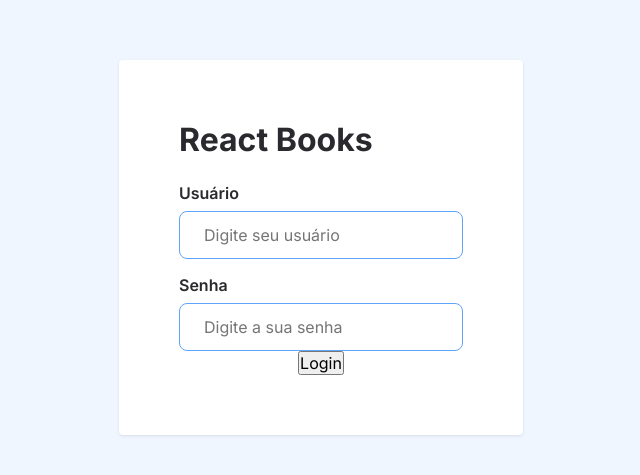
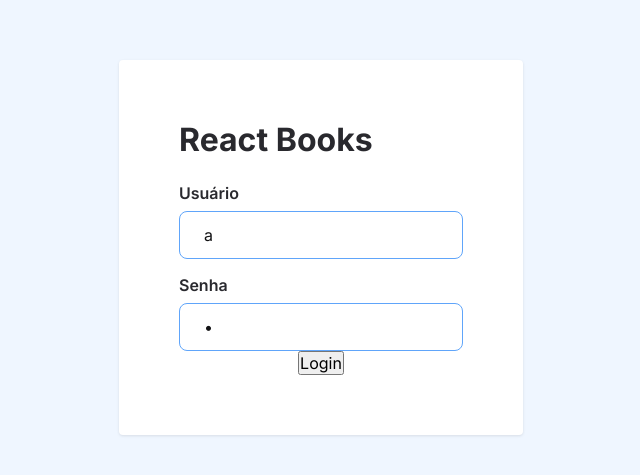
Before and after one commit to marcos-hein/react-books, a React (Vite) app: page /login in a window 1280 px wide. Shown: the part 153-628 px from the top of the page, without its empty margins (319-959 px from the left). Built offline with nearby package versions, Linux system fonts and the light colour scheme.

Commit message:
feat: adiciona validação aos inputs de login

```diff
--- a/src/components/Input/Input.css
+++ b/src/components/Input/Input.css
@@ -3,13 +3,14 @@
   display: flex;
   flex-direction: column;
   align-items: flex-start;
+  position: relative;
 }
 
 .input__wrapper + .input__wrapper {
   margin-top: 1rem;
 }
 
-.input__wrapper input {
+.input__control {
   width: 100%;
   height: 48px;
   padding: 0 1.5rem;
@@ -26,3 +27,14 @@
   font-weight: 600;
   margin-bottom: 0.5rem;
 }
+
+.input__control.--error {
+  border-color: var(--red-600);
+}
+
+.input__error {
+  font-size: 0.875rem;
+  color: var(--red-600);
+  margin-top: 0.25rem;
+  margin-left: 0.25rem;
+}
--- a/src/components/Input/index.tsx
+++ b/src/components/Input/index.tsx
@@ -2,9 +2,13 @@ import './Input.css';
 
 export type InputProps = {
   label?: string;
+  errorMessage?: string;
+  error?: boolean;
 } & React.InputHTMLAttributes<HTMLInputElement>;
 
-export function Input({ label, id, ...rest }: InputProps) {
+export function Input({ label, id, error = false, errorMessage = 'Campo obrigatório', ...rest }: InputProps) {
+  const inputErrorClassName = error ? '--error' : '';
+
   return (
     <div className="input__wrapper">
       {label && (
@@ -12,7 +16,8 @@ export function Input({ label, id, ...rest }: InputProps) {
           {label}
         </label>
       )}
-      <input id={id} {...rest} />
+      <input id={id} className={`input__control ${inputErrorClassName}`} {...rest} />
+      {error && <span className="input__error">{errorMessage}</span>}
     </div>
   );
 }
--- a/src/index.css
+++ b/src/index.css
@@ -19,6 +19,8 @@
   --blue-700: #1d4ed8;
   --blue-800: #1e40af;
   --blue-900: #1e3a8a;
+
+  --red-600: #dc2626;
 }
 
 * {
--- a/src/pages/Login/index.tsx
+++ b/src/pages/Login/index.tsx
@@ -5,14 +5,57 @@ import { useNavigate } from 'react-router-dom';
 import { Input } from '../../components';
 import './Login.css';
 
+type FieldState = {
+  value: string;
+  error: boolean;
+};
+
+type FormData = {
+  username: FieldState;
+  password: FieldState;
+};
+
 export function Login() {
   const dispatch = useDispatch();
   const navigate = useNavigate();
 
-  const [nome, setNome] = useState<string>('');
+  const [formData, setFormData] = useState<FormData>({
+    password: { value: 'a', error: false },
+    username: { value: 'a', error: false },
+  });
+
+  function handleChange(event: React.ChangeEvent<HTMLInputElement>) {
+    const { name, value } = event.target;
+
+    setFormData({
+      ...formData,
+      [name]: {
+        value,
+        error: false,
+      },
+    });
+  }
 
   function handleLogin() {
-    dispatch(login(nome));
+    const { password, username } = formData;
+
+    // Valida se os campos estão preenchidos
+    if (!username.value.length || !password.value.length) {
+      setFormData({
+        ...formData,
+        username: {
+          ...username,
+          error: !username.value.length,
+        },
+        password: {
+          ...password,
+          error: !password.value.length,
+        },
+      });
+      return;
+    }
+
+    dispatch(login(formData.username.value));
     navigate('/');
   }
   return (
@@ -20,14 +63,27 @@ export function Login() {
       <h2 className="login__heading">React Books</h2>
 
       <Input
-        name="nome"
-        value={nome}
+        name="username"
         label="Usuário"
         placeholder="Digite seu usuário"
-        onChange={(e) => setNome(e.target.value)}
+        // data-testId="input-username"
+        value={formData.username.value}
+        error={formData.username.error}
+        onChange={handleChange}
       />
-      <Input name="password" type="password" label="Senha" placeholder="Digite a sua senha" />
-      <button onClick={handleLogin}>Login</button>
+      <Input
+        name="password"
+        type="password"
+        label="Senha"
+        placeholder="Digite a sua senha"
+        // data-testId="input-password"
+        value={formData.password.value}
+        error={formData.password.error}
+        onChange={handleChange}
+      />
+      <button data-testId="login-button" onClick={handleLogin}>
+        Login
+      </button>
     </section>
   );
 }
```
